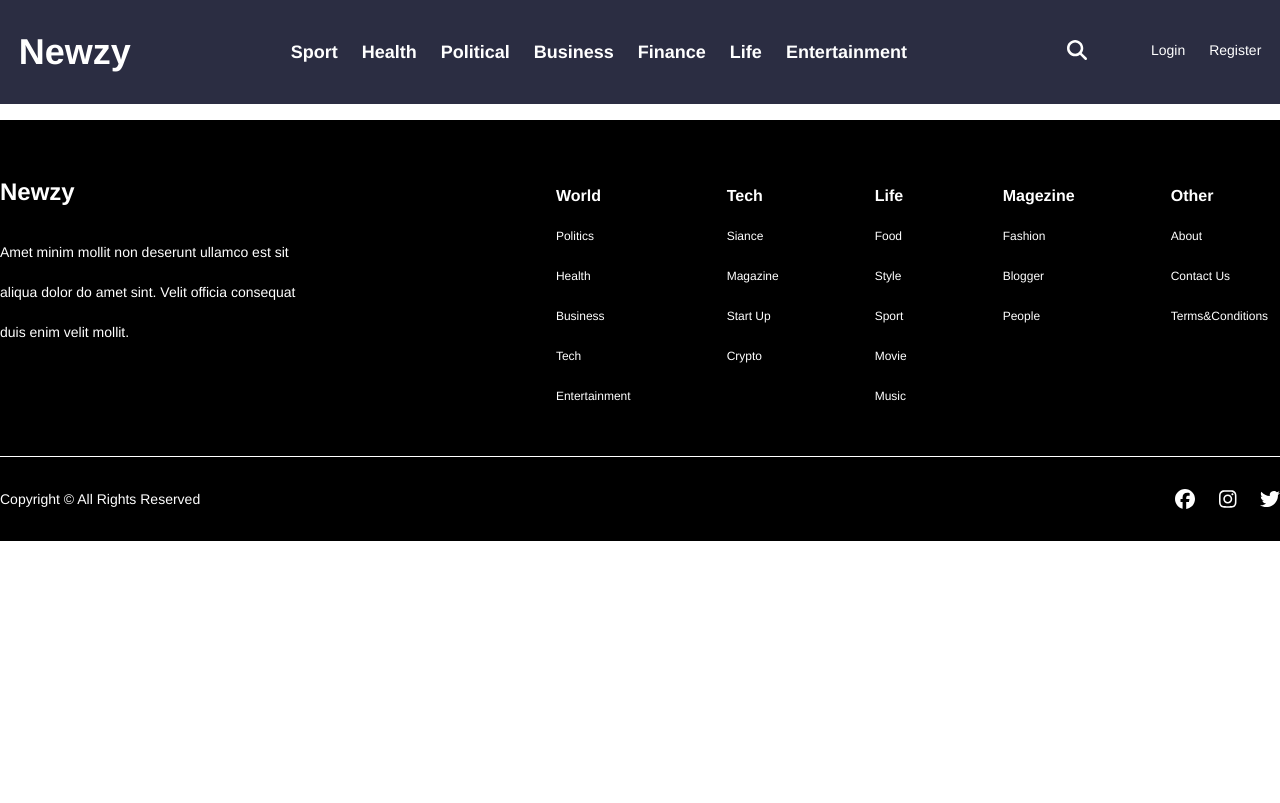
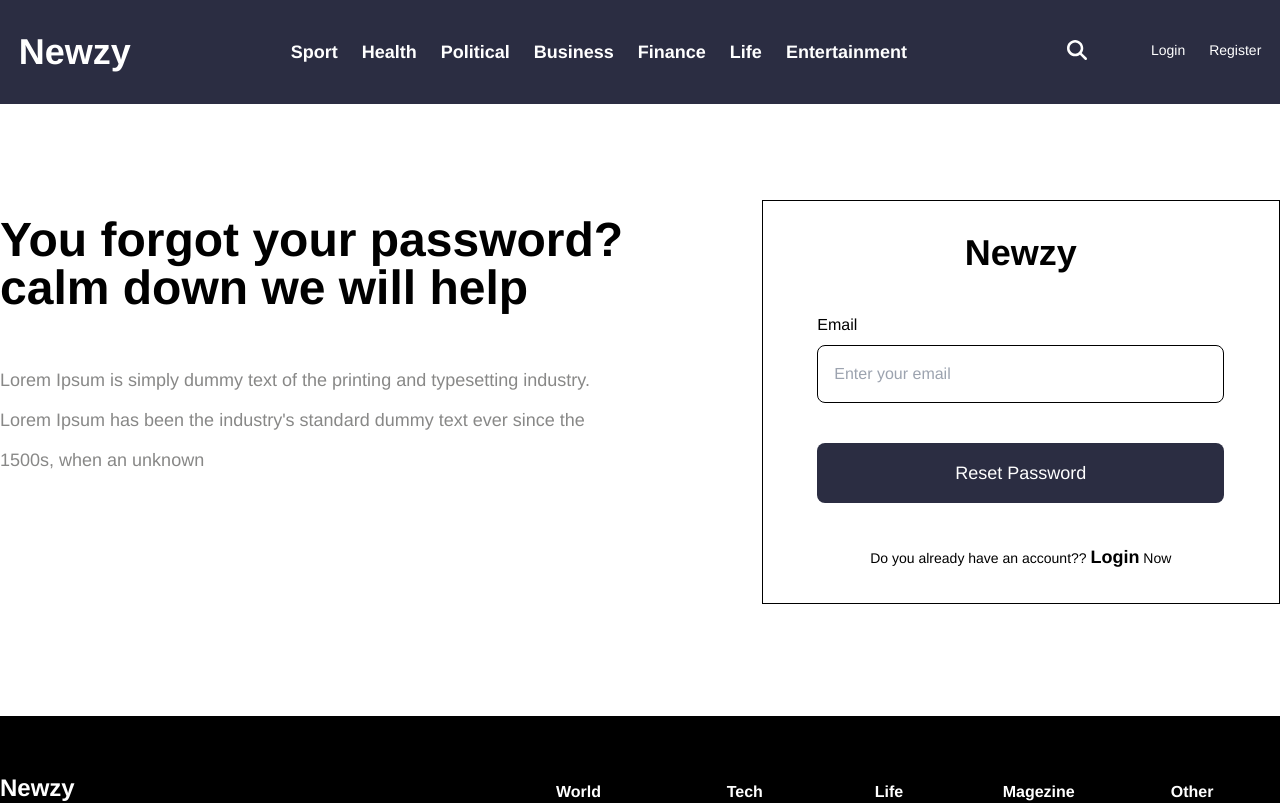
Before and after one commit to dhanunjayalakshmi/newzy, a React (Create React App) app: page /forgotPassword in a window 1280 px wide. Shown: the top 803 px of the page. Built offline with nearby package versions, Linux system fonts and the light colour scheme.

Commit message:
Ui implementation is completed for the forgot password page

```diff
--- a/src/App.js
+++ b/src/App.js
@@ -4,12 +4,14 @@ import Header from "./components/Header";
 import Home from "./components/Home";
 import Login from "./components/Login";
 import Register from "./components/Register";
+import ForgotPassword from "./components/ForgotPassword";
 
 const RoutesConfig = () => {
   return useRoutes([
     { path: "/", element: <Home /> },
     { path: "/login", element: <Login /> },
     { path: "/register", element: <Register /> },
+    { path: "/forgotPassword", element: <ForgotPassword /> },
   ]);
 };
 
--- a/src/components/ForgotPassword.js
+++ b/src/components/ForgotPassword.js
@@ -1,7 +1,50 @@
 import React from "react";
+import { Link } from "react-router-dom";
 
 const ForgotPassword = () => {
-  return <div>Forgot Password Page.</div>;
+  return (
+    <div className="w-full max-w-screen-xl flex justify-center my-20 py-4 mx-auto ">
+      <div className="flex">
+        <div className="flex flex-1 flex-col gap-8">
+          <h1 className="text-5xl font-semibold py-4">
+            You forgot your password? calm down we will help
+          </h1>
+          <p className=" leading-10 w-[90%] text-lg text-[#888887]">
+            Lorem Ipsum is simply dummy text of the printing and typesetting
+            industry. Lorem Ipsum has been the industry's standard dummy text
+            ever since the 1500s, when an unknown
+          </p>
+        </div>
+        <div className="w-[45%] flex flex-col items-end gap-8">
+          <div className="w-[90%] flex flex-col items-center p-8 border border-black gap-10">
+            <h2 className="text-4xl font-bold">Newzy</h2>
+            <div className="w-[90%] flex flex-col gap-6">
+              <label htmlFor="email" className="flex flex-col gap-2">
+                Email
+                <input
+                  type="email"
+                  name="email"
+                  id="email"
+                  placeholder="Enter your email"
+                  className="w-full p-4 border border-black rounded-lg outline-none"
+                />
+              </label>
+            </div>
+            <button className="w-[90%] bg-[#2b2d42] p-4 text-white text-lg font-medium rounded-lg">
+              Reset Password
+            </button>
+            <p className="text-sm">
+              Do you already have an account??{" "}
+              <Link to="/register" className="text-lg font-bold">
+                Login
+              </Link>{" "}
+              Now
+            </p>
+          </div>
+        </div>
+      </div>
+    </div>
+  );
 };
 
 export default ForgotPassword;
```
